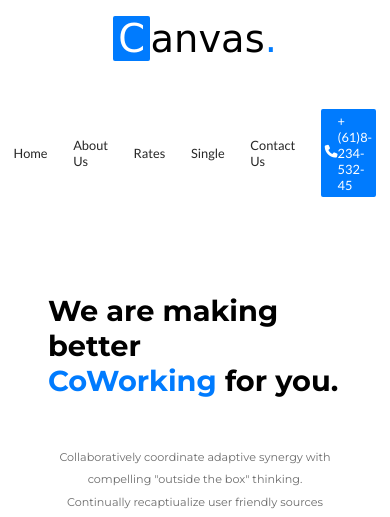
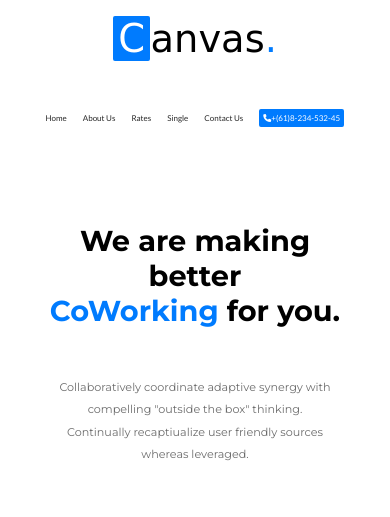
Before and after one commit to danJecu/landing-website, a plain HTML site: page index.html in a window 390 px wide. Shown: the top 517 px of the page. Drawn offline with Linux system fonts and the light colour scheme; a web font is replaced by a local one.

Commit message:
adjusting fonts size for mobile devices

```diff
--- a/style.css
+++ b/style.css
@@ -283,3 +283,13 @@ footer ul:last-child li:last-child {
         grid-column: 1 / 3;
     }
 }
+
+@media (max-width: 400px) {
+    nav ul {
+        font-size: 0.5em;
+    }
+
+    #intro-section p:first-child {
+        text-align: center;
+    }
+}
```
